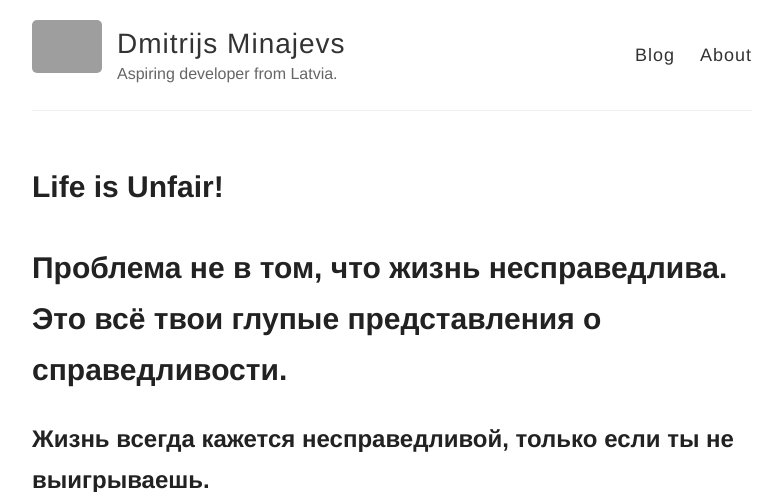
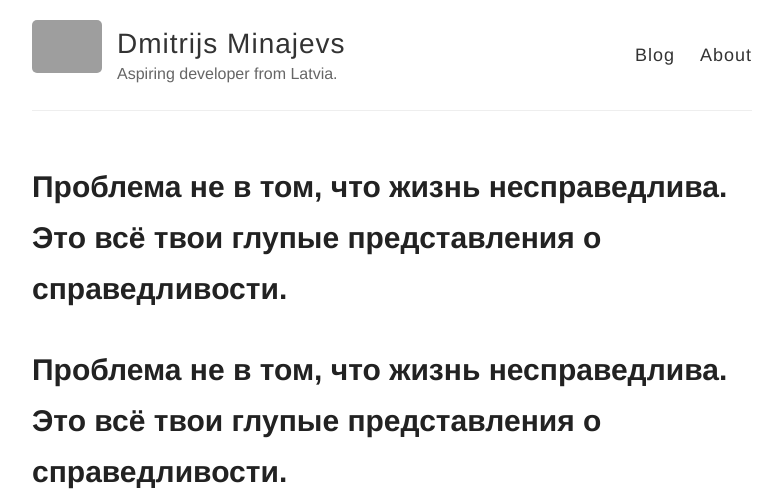
Before and after one commit to minajevs/blog, a Jekyll site: the page built from _posts/2016-6-29-Life-is-Unfair.md, in a window 1280 px wide and 900 px high, cut to the strip 0-492 px from the top of the window. Shown: the whole strip, without its empty margins (248-1030 px from the left). Built offline with Jekyll 4.4.1, drawn with Linux system fonts in a browser that asks for light colours; Markdown is read by kramdown in place of the engine named in the settings; grey boxes are pictures that could not be loaded.

Commit message:
Update 2016-6-29-Life-is-Unfair.md

```diff
--- a/_posts/2016-6-29-Life-is-Unfair.md
+++ b/_posts/2016-6-29-Life-is-Unfair.md
@@ -1,12 +1,12 @@
 ---
 layout: post
-title: Life is Unfair!
+title: Проблема не в том, что жизнь несправедлива. Это всё твои глупые представления о справедливости.
 ---
 
 Проблема не в том, что жизнь несправедлива. Это всё твои глупые представления о справедливости.
 =====
 
-##Жизнь всегда кажется несправедливой, только если ты не выигрываешь.
+Жизнь всегда кажется несправедливой, только если ты не выигрываешь.
 
 ![Image](http://i.imgur.com/ufuFyDZ.png)
 
```
